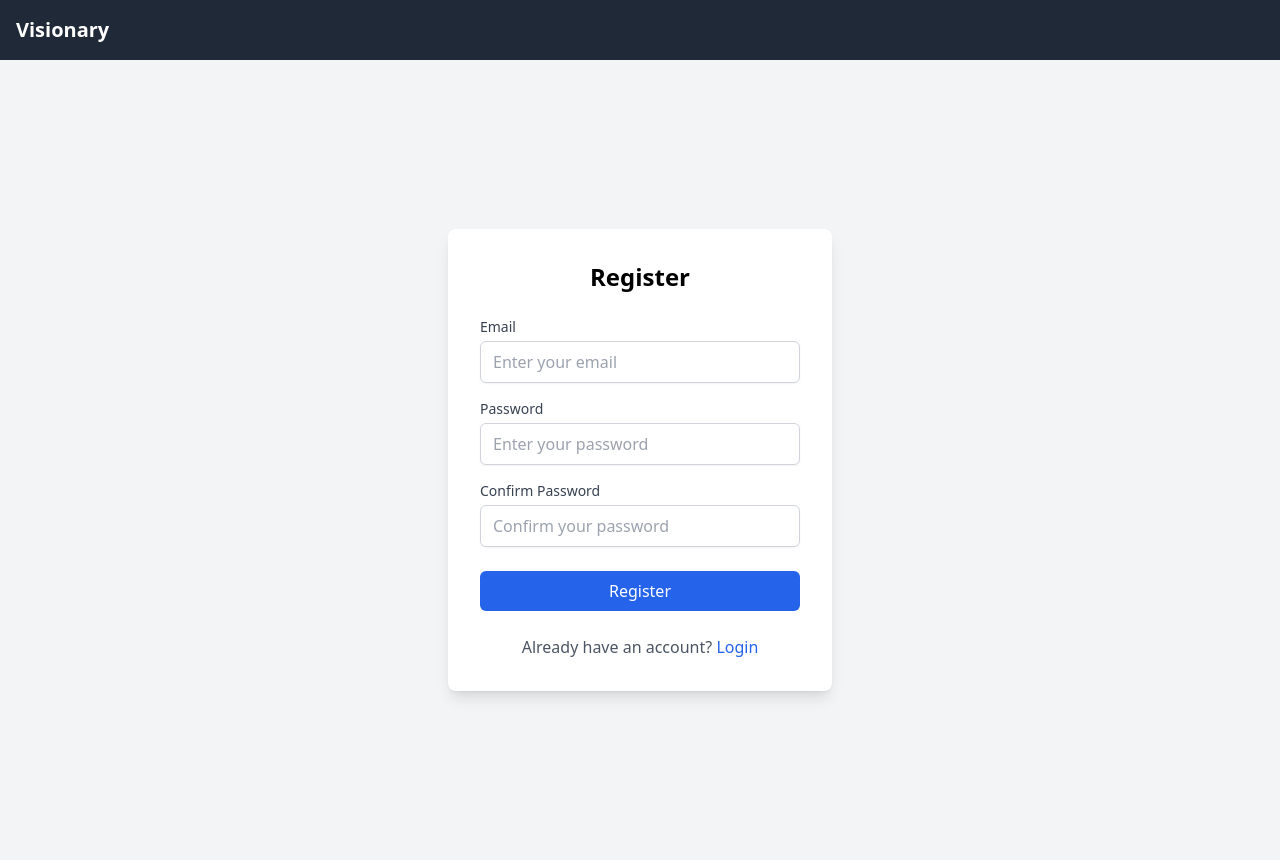
After one commit to zeroinfinity03/Visionary_beta_1.1, a FastAPI app: template templates/register.html in a window 1280 px wide. The commit adds this page. Run offline with FastAPI, Linux system fonts and the light colour scheme; the template is opened without the code that fills it, so the values that code supplies are empty; parts of the project's set-up code (start-up, migrations or seed data) failed here and were passed over; some libraries are stand-ins or nearby versions.

```diff
--- /dev/null
+++ b/templates/register.html
@@ -0,0 +1,90 @@
+<!DOCTYPE html>
+<html lang="en">
+  <head>
+    <meta charset="UTF-8" />
+    <meta name="viewport" content="width=device-width, initial-scale=1.0" />
+    <title>Register</title>
+    <script src="https://cdn.tailwindcss.com"></script>
+  </head>
+  <body>
+    <nav class="bg-gray-800 p-4 flex justify-between items-center">
+      <div class="text-white text-xl font-bold">
+        <h1>Visionary</h1>
+      </div>
+    </nav>
+
+    <div class="bg-gray-100 flex items-center justify-center h-screen">
+
+      <div class="bg-white p-8 rounded-lg shadow-lg w-full max-w-sm">
+        <h2 class="text-2xl font-bold text-center mb-6">Register</h2>
+
+        <form action="#" method="POST">
+
+          <div class="mb-4">
+            <label for="email" class="block text-sm font-medium text-gray-700"
+              >Email</label
+            >
+            <input
+              type="email"
+              id="email"
+              name="email"
+              class="mt-1 block w-full px-3 py-2 border border-gray-300 rounded-md shadow-sm focus:ring-blue-500 focus:border-blue-500"
+              placeholder="Enter your email"
+              required
+            />
+          </div>
+
+
+          <div class="mb-4">
+            <label
+              for="password"
+              class="block text-sm font-medium text-gray-700"
+              >Password</label
+            >
+            <input
+              type="password"
+              id="password"
+              name="password"
+              class="mt-1 block w-full px-3 py-2 border border-gray-300 rounded-md shadow-sm focus:ring-blue-500 focus:border-blue-500"
+              placeholder="Enter your password"
+              required
+            />
+          </div>
+
+
+          <div class="mb-6">
+            <label
+              for="confirm-password"
+              class="block text-sm font-medium text-gray-700"
+              >Confirm Password</label
+            >
+            <input
+              type="password"
+              id="confirm-password"
+              name="confirm-password"
+              class="mt-1 block w-full px-3 py-2 border border-gray-300 rounded-md shadow-sm focus:ring-blue-500 focus:border-blue-500"
+              placeholder="Confirm your password"
+              required
+            />
+          </div>
+
+
+          <div>
+            <button
+              type="submit"
+              class="w-full bg-blue-600 text-white py-2 px-4 rounded-md hover:bg-blue-700 focus:outline-none focus:ring-2 focus:ring-blue-500 focus:ring-opacity-50"
+            >
+              Register
+            </button>
+          </div>
+        </form>
+
+
+        <p class="mt-6 text-center text-gray-600">
+          Already have an account?
+          <a href="#" class="text-blue-600 hover:underline">Login</a>
+        </p>
+      </div>
+    </div>
+  </body>
+</html>
```
Also changed, not shown: templates/index.html (+66 -57 lines).
